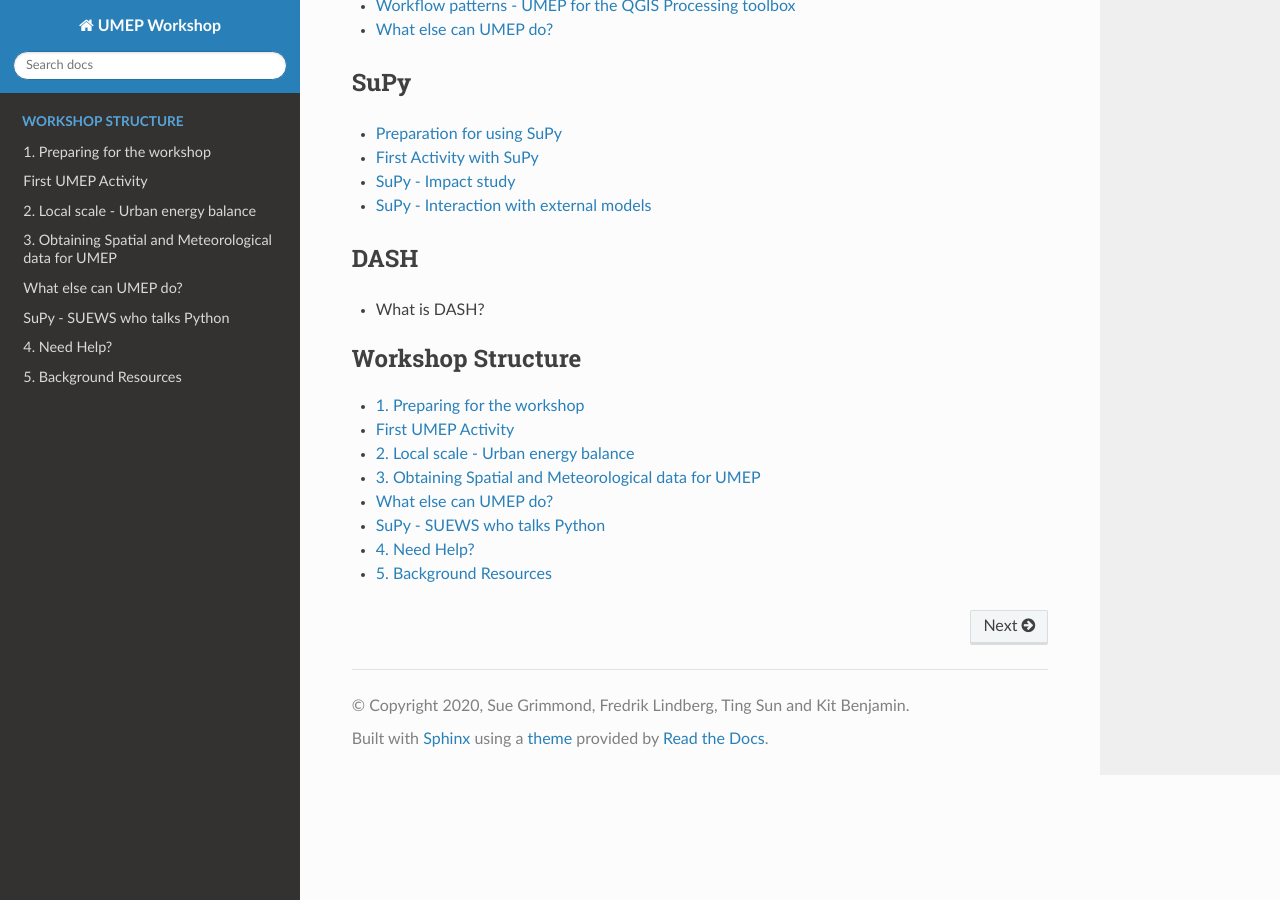
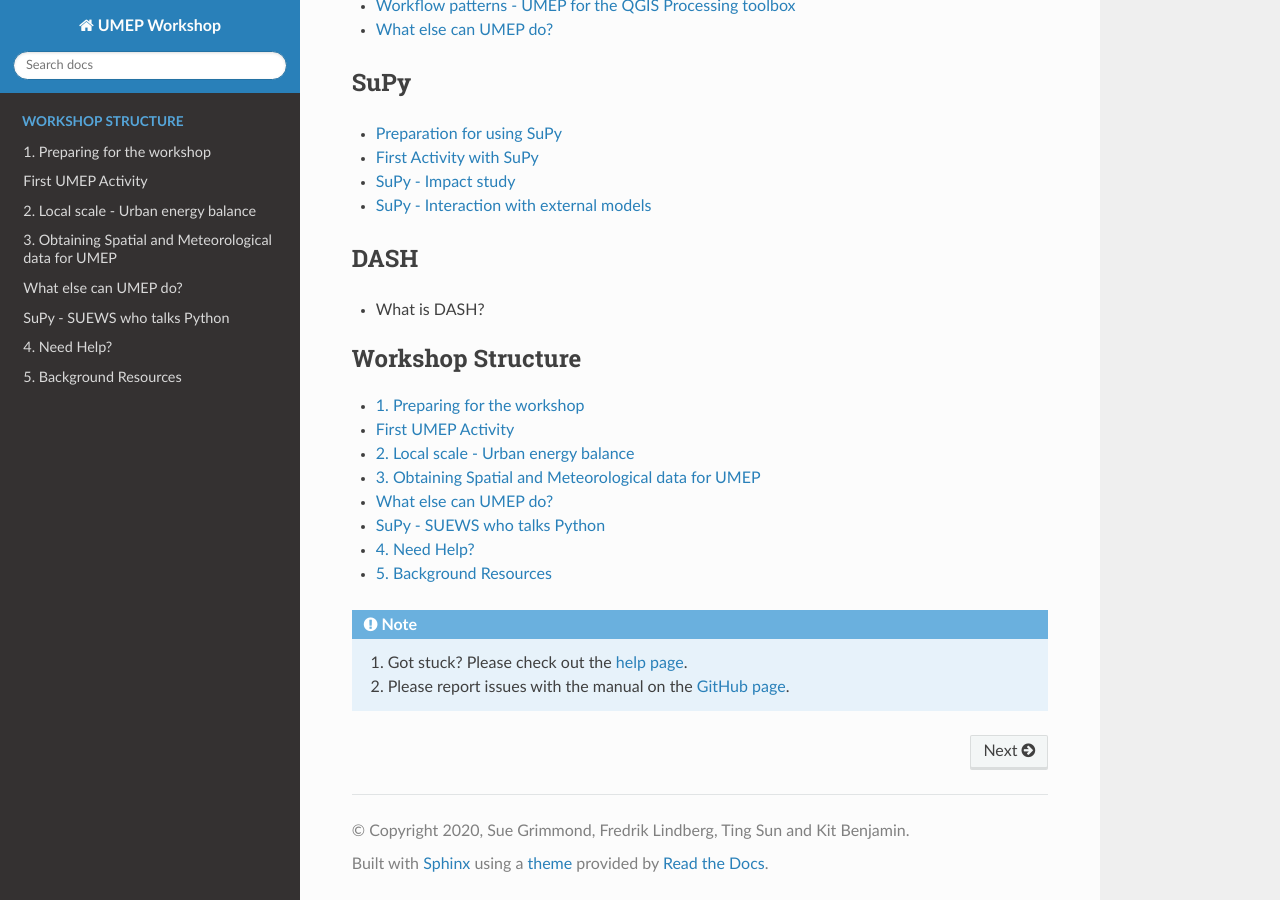
Before and after one commit to Urban-Meteorology-Reading/UMEP-Workshop, a Sphinx documentation site: the page built from source/index.rst, in a window 1280 px wide and 900 px high, scrolled down 974 px. Built offline with Sphinx 7.4.7 and the Read the Docs theme 2.0.0, drawn with Linux system fonts in a browser that asks for light colours.

Commit message:
add note banners on all pages

```diff
--- a/source/conf.py
+++ b/source/conf.py
@@ -13,9 +13,9 @@
 # import os
 # import sys
 # sys.path.insert(0, os.path.abspath('.'))
-import guzzle_sphinx_theme
-import recommonmark
-from recommonmark.transform import AutoStructify
+# import guzzle_sphinx_theme
+# import recommonmark
+# from recommonmark.transform import AutoStructify
 
 # -- Project information -----------------------------------------------------
 
@@ -48,9 +48,9 @@ extensions = [
     'sphinx.ext.autodoc',
     'sphinx.ext.napoleon',
     'sphinx.ext.mathjax',
-    "recommonmark",
+    # "recommonmark",
     "sphinx_rtd_theme",
-    'guzzle_sphinx_theme',
+    # 'guzzle_sphinx_theme',
 ]
 
 # Add any paths that contain templates here, relative to this directory.
@@ -93,14 +93,51 @@ html_theme_options = {
 # so a file named "default.css" will overwrite the builtin "default.css".
 html_static_path = ["_static"]
 
-# app setup hook
-def setup(app):
-    app.add_config_value('recommonmark_config', {
-        #'url_resolver': lambda url: github_doc_root + url,
-        # 'auto_toc_tree_section': 'Workshop Structure',
-        'enable_math': True,
-        'enable_inline_math': True,
-        'enable_eval_rst': True,
-        'enable_auto_doc_ref': True,
-    }, True)
-    app.add_transform(AutoStructify)
+# some text replacement defintions
+rst_epilog = """
+.. |km^-1| replace:: km\ :sup:`-1`
+.. |mm^-1| replace:: mm\ :sup:`-1`
+.. |m^-1| replace:: m\ :sup:`-1`
+.. |m^-2| replace:: m\ :sup:`-2`
+.. |m^-3| replace:: m\ :sup:`-3`
+.. |m^3| replace:: m\ :sup:`3`
+.. |s^-1| replace:: s\ :sup:`-1`
+.. |kg^-1| replace:: kg\ :sup:`-1`
+.. |K^-1| replace:: K\ :sup:`-1`
+.. |W^-1| replace:: W\ :sup:`-1`
+.. |h^-1| replace:: h\ :sup:`-1`
+.. |ha^-1| replace:: ha\ :sup:`-1`
+.. |QF| replace:: Q\ :sub:`F`
+.. |Qstar| replace:: Q\ :sup:`*`
+.. |d^-1| replace:: d\ :sup:`-1`
+.. |d^-2| replace:: d\ :sup:`-2`
+.. |)^-1| replace:: )\ :sup:`-1`
+.. |Recmd| replace:: **Recommended in this version.**
+.. |NotRecmd| replace:: **Not recommended in this version.**
+.. |NotAvail| replace:: **Not available in this version.**
+.. |NotUsed| replace:: **Not used in this version.**
+
+.. _GitHub page: https://github.com/Urban-Meteorology-Reading/UMEP-Workshop.io/issues/new?assignees=&labels=docs&template=docs-issue-report.md&title=
+
+.. only:: html
+
+    .. note::
+
+      1. Got stuck? Please check out the `help page <NeedHelp>`.
+      2. Please report issues with the manual on the `GitHub page`_.
+
+
+"""
+
+
+# # app setup hook
+# def setup(app):
+#     app.add_config_value('recommonmark_config', {
+#         #'url_resolver': lambda url: github_doc_root + url,
+#         # 'auto_toc_tree_section': 'Workshop Structure',
+#         'enable_math': True,
+#         'enable_inline_math': True,
+#         'enable_eval_rst': True,
+#         'enable_auto_doc_ref': True,
+#     }, True)
+#     app.add_transform(AutoStructify)
```
